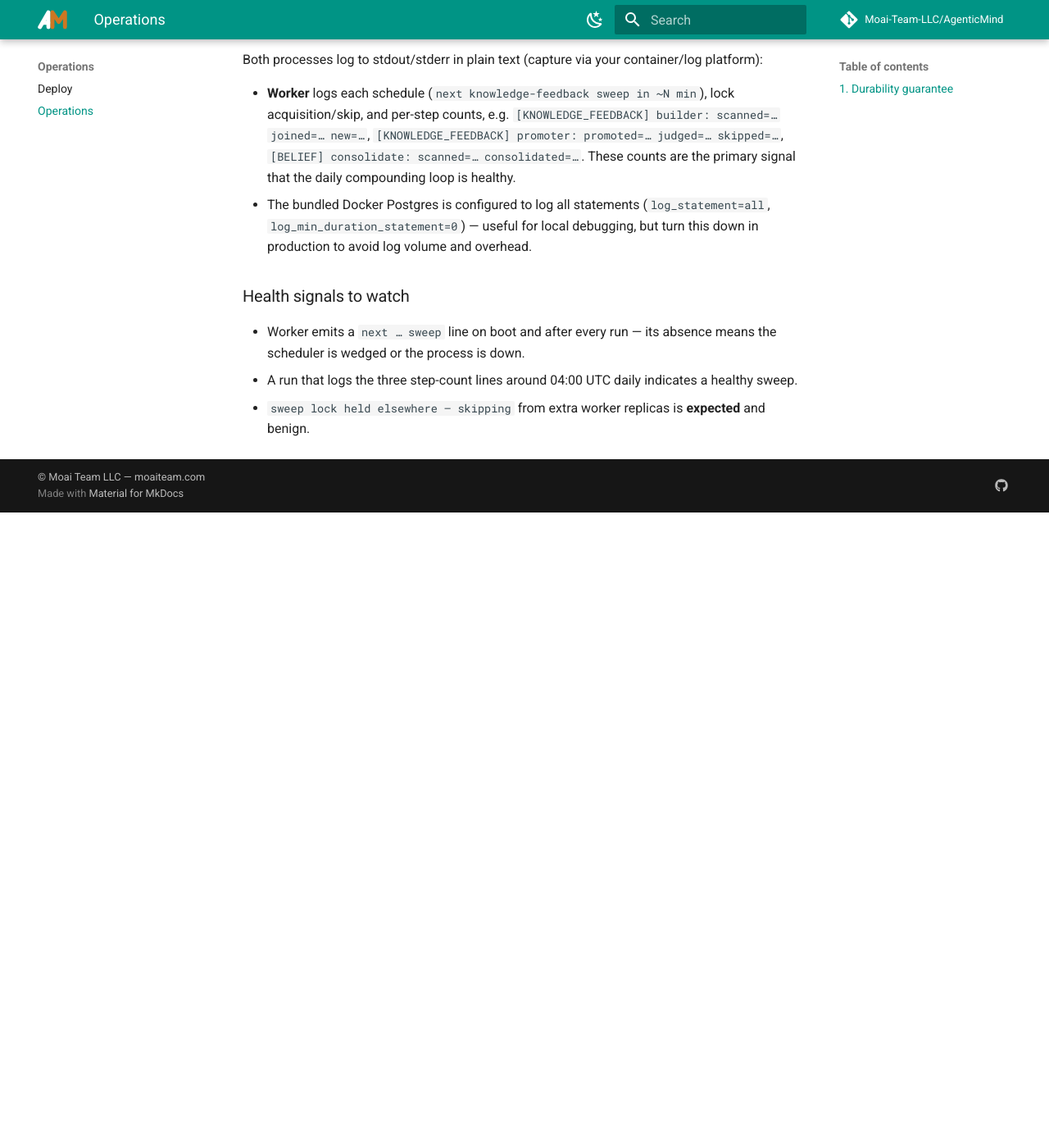
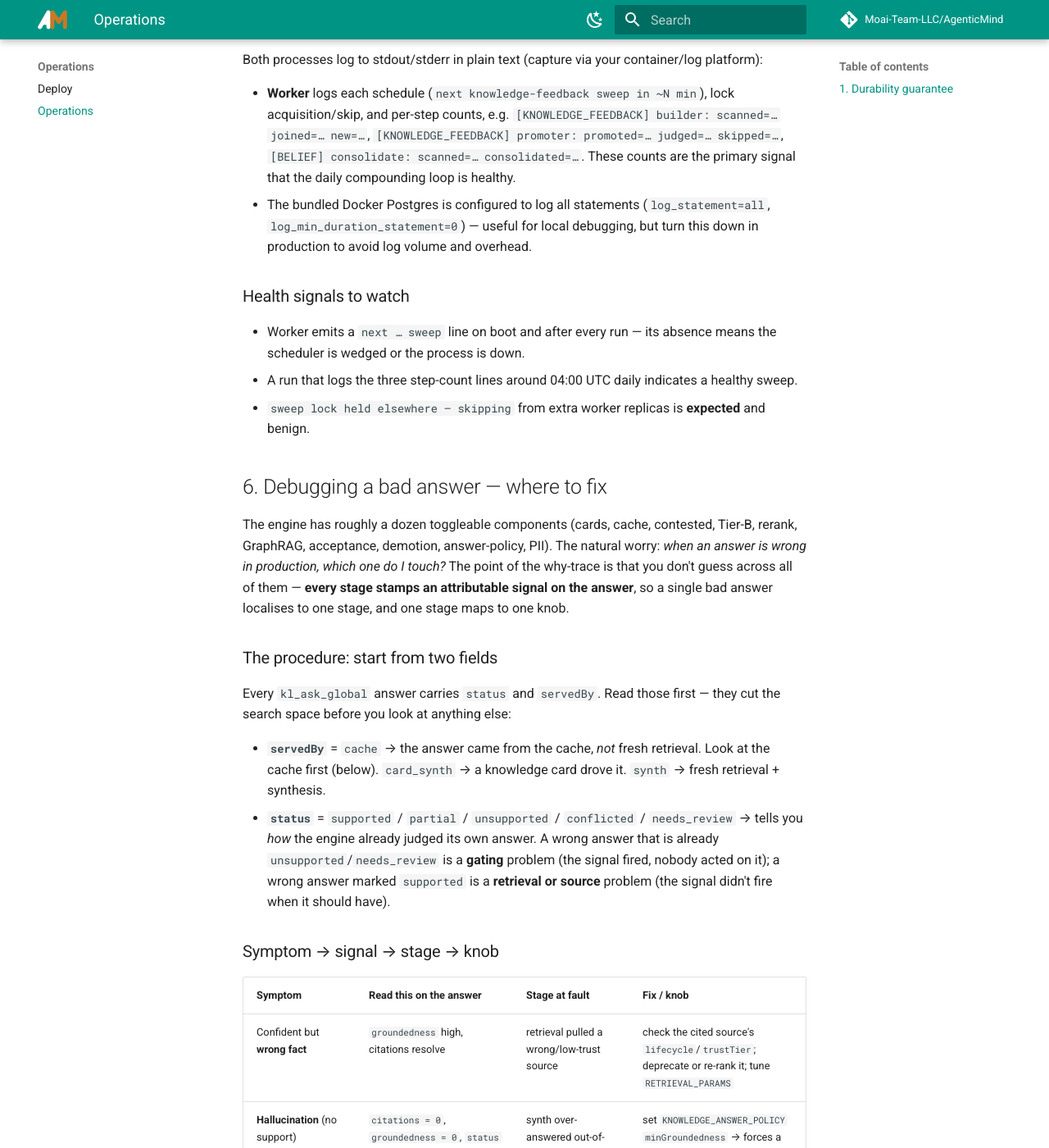
Before and after one commit to Moai-Team-LLC/AgenticMind, an MkDocs documentation site: the page built from docs/OPERATIONS.md, in a window 1280 px wide and 1400 px high, scrolled down 6184 px. Shown: the whole window at 82% size. Built offline with MkDocs 1.6.1 and Material for MkDocs 9.7.7, drawn with Linux system fonts in a browser that asks for light colours; comment, search, counter and statistics services are not loaded; before the commit the page ends 6809 px from its top, so only the background shows below that; some of the changed text lies outside the part shown.

Commit message:
docs(ops): debugging runbook — where to fix a bad answer
OPERATIONS.md §6: symptom→signal→stage→knob table. A bad answer localises to one stage via its attributable signals (status, servedBy, groundedness, contested, staleSourcesOnly, rerankUsed, phases[]); start from status + servedBy. Answers the dozen-degrees-of-freedom operability concern. Doc-only.

````diff
--- a/docs/OPERATIONS.md
+++ b/docs/OPERATIONS.md
@@ -284,3 +284,57 @@ platform):
   healthy sweep.
 - `sweep lock held elsewhere — skipping` from extra worker replicas is **expected**
   and benign.
+
+## 6. Debugging a bad answer — where to fix
+
+The engine has roughly a dozen toggleable components (cards, cache, contested,
+Tier-B, rerank, GraphRAG, acceptance, demotion, answer-policy, PII). The natural
+worry: *when an answer is wrong in production, which one do I touch?* The point of
+the why-trace is that you don't guess across all of them — **every stage stamps an
+attributable signal on the answer**, so a single bad answer localises to one stage,
+and one stage maps to one knob.
+
+### The procedure: start from two fields
+
+Every `kl_ask_global` answer carries `status` and `servedBy`. Read those first —
+they cut the search space before you look at anything else:
+
+- **`servedBy`** = `cache` → the answer came from the cache, *not* fresh retrieval.
+  Look at the cache first (below). `card_synth` → a knowledge card drove it.
+  `synth` → fresh retrieval + synthesis.
+- **`status`** = `supported` / `partial` / `unsupported` / `conflicted` /
+  `needs_review` → tells you *how* the engine already judged its own answer. A wrong
+  answer that is already `unsupported`/`needs_review` is a **gating** problem (the
+  signal fired, nobody acted on it); a wrong answer marked `supported` is a
+  **retrieval or source** problem (the signal didn't fire when it should have).
+
+### Symptom → signal → stage → knob
+
+| Symptom | Read this on the answer | Stage at fault | Fix / knob |
+| --- | --- | --- | --- |
+| Confident but **wrong fact** | `groundedness` high, citations resolve | retrieval pulled a wrong/low-trust source | check the cited source's `lifecycle`/`trustTier`; deprecate or re-rank it; tune `RETRIEVAL_PARAMS` |
+| **Hallucination** (no support) | `citations = 0`, `groundedness = 0`, `status = unsupported`, `abstained = false` | synth over-answered out-of-corpus | set `KNOWLEDGE_ANSWER_POLICY` `minGroundedness` → forces a refusal (see *Abstention posture* in evals) |
+| **Cited but not actually supported** | `unsupportedClaims` / `contradictedClaims` non-empty | answer-time faithfulness | turn on `KNOWLEDGE_FAITHFULNESS_TIER_B`; gate on `status` |
+| **Stale** answer | `staleSourcesOnly = true`, `status = needs_review`, citation `lifecycle = deprecated` | source lifecycle | mark the current source `active` / the old one `deprecated`; the signal already flags it |
+| **One-sided** on a disputed fact | `contested = []` when sources disagree | contested-sources judge off | turn on `KNOWLEDGE_CONTESTED_SOURCES` |
+| **Wrong cached** answer | `servedBy = cache` | answer cache (near-but-different hit) | set `KNOWLEDGE_CACHE_ENABLED=false` to isolate; if it disappears, the cache key/threshold is the cause |
+| **Right chunk missing** from citations | `servedBy = synth`, `rerankUsed`, citation set | retrieval ordering | turn on `RERANK_ENABLED`; tune `RETRIEVAL_PARAMS` (hybrid weights / topK); verify embeddings |
+| **PII** in the answer | scan the answer text | output filter | `KNOWLEDGE_PII_REDACTION` is on by default — confirm it is not set to `false` |
+| **Bad promoted card** keeps resurfacing | the card's `status`, its cluster `aggregate_score` | compounding loop | `KNOWLEDGE_DEMOTION_ENABLED` (retracts net-negative cards); check the acceptance evaluator gate |
+| **Slow** answer | `phases[]` (per-stage ms), `rerankLatencyMs` | the slowest phase | disable or tune that one stage; everything is timed individually |
+
+### Reproduce one answer end-to-end
+
+The signals above are on the live answer and in the OTLP spans (§5). To replay a
+single question and read every stage's signal in one place, re-run it against the
+same corpus with tracing on:
+
+```bash
+OTEL_EXPORTER_OTLP_ENDPOINT=http://localhost:4318 \
+  dotenvx run -f .env.local -- bun scripts/eval.ts   # or one EVAL_ONLY bucket
+```
+
+Each answer's `status`, `servedBy`, `groundedness`, `phases`, `contested`,
+`rerankUsed`, and `graphContextRows` then appear on the span — the same fields the
+table keys off. The dozen degrees of freedom collapse to: **read `status` +
+`servedBy` → follow the one signal → turn the one knob.**
````
Also changed, not shown: CHANGELOG.md (+6 -0 lines), docs/evals.md (+4 -1 lines).
